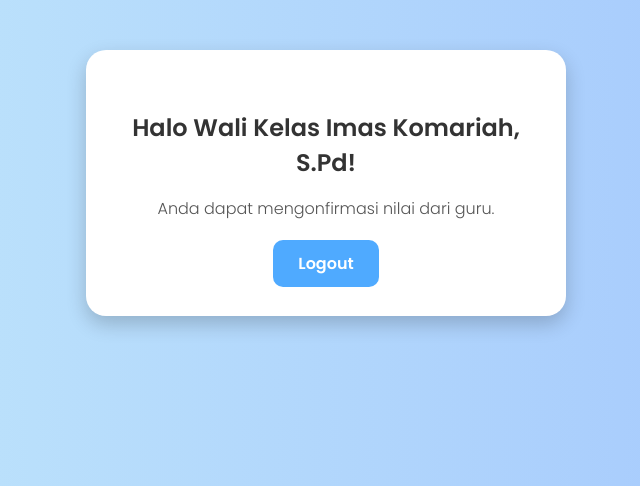
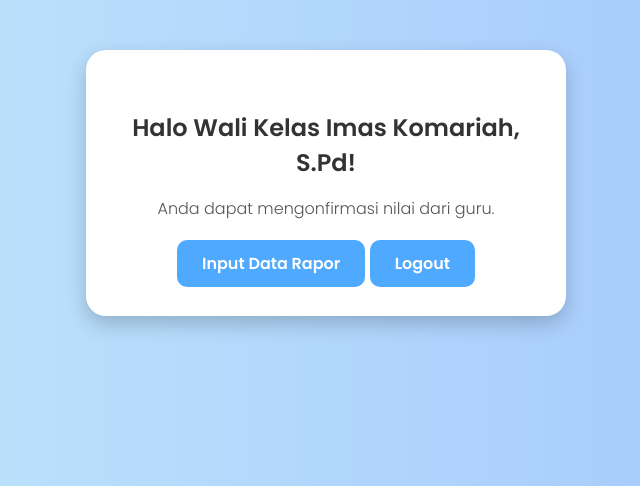
Before and after one commit to gabriel-ima/rapor_online, a PHP site: page /dashboard/wali_kelas.php in a window 1280 px wide. Shown: the part 217-703 px from the top of the page, without its empty margins (314-954 px from the left). Run offline with PHP 8.4, Linux system fonts and the light colour scheme; a user stored in the database is signed in.

Commit message:
Update wali_kelas.php

```diff
--- a/dashboard/wali_kelas.php
+++ b/dashboard/wali_kelas.php
@@ -60,6 +60,7 @@ if ($_SESSION["role"] != "wali_kelas") {
     <div class="dashboard">
         <h2>Halo Wali Kelas <?php echo $_SESSION["username"]; ?>!</h2>
         <p>Anda dapat mengonfirmasi nilai dari guru.</p>
+        <a href=".php">Input Data Rapor</a>
         <a href="../index.php">Logout</a>
     </div>
 </body>
```
